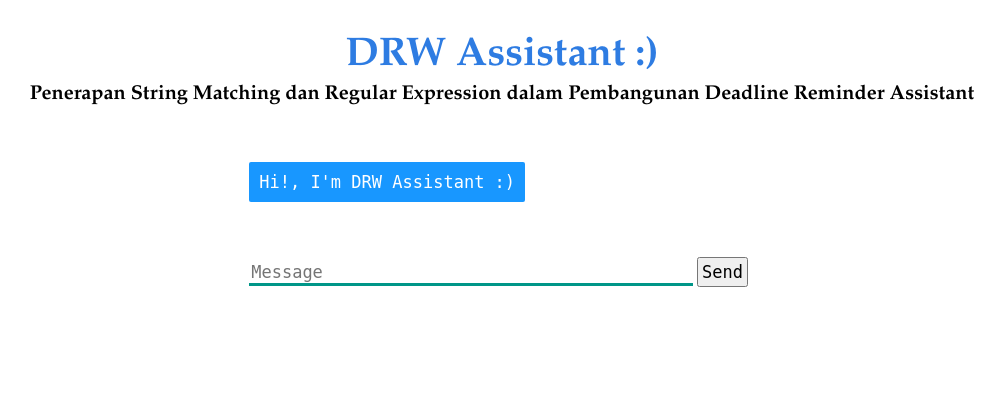
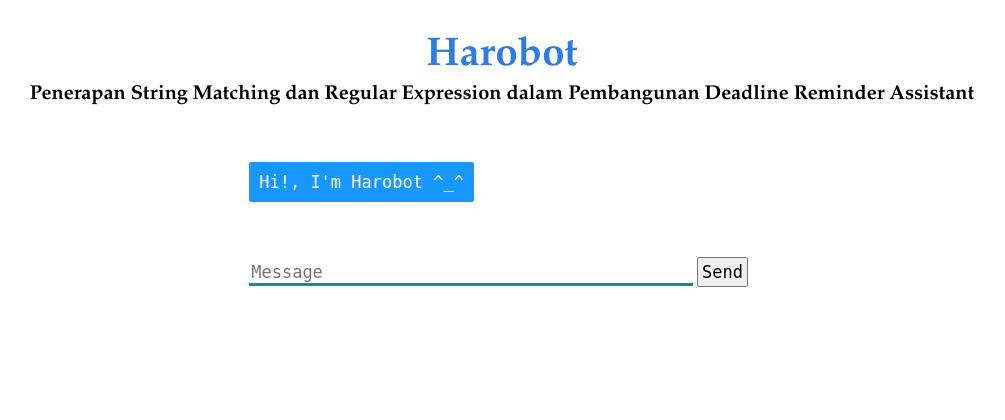
Before and after one commit to bhanuharya/harobot, a Flask app: page / in a window 1280 px wide. Shown: the top 420 px of the page, without its empty margins (138-1143 px from the left). Run offline with Flask 2, Linux system fonts and the light colour scheme; some libraries are stand-ins or nearby versions.

Commit message:
update ui

```diff
--- a/templates/index.html
+++ b/templates/index.html
@@ -3,6 +3,9 @@
   <head>
     <link rel="stylesheet" href="style/styles.css">
     <script src="https://ajax.googleapis.com/ajax/libs/jquery/3.2.1/jquery.min.js"></script>
+    <title>
+      Harobot | Assistant yang Membantu Hidupmu dengan Fitur Reminder Pekerjaan!
+    </title>
     <style>
       body {
     font-family: Garamond;
@@ -98,12 +101,12 @@ h3 {
     </style>
   </head>
   <body>
-    <h1>DRW Assistant :)</h1>
+    <h1>Harobot</h1>
     <h3>Penerapan String Matching dan Regular Expression dalam
       Pembangunan Deadline Reminder Assistant</h3>
     <div>
       <div id="chatbox">
-        <p class="botText"><span>Hi!, I'm DRW Assistant :)</span></p>
+        <p class="botText"><span>Hi!, I'm Harobot ^_^</span></p>
       </div>
       <div id="userInput">
         <input id="textInput" type="text" name="msg" placeholder="Message">
```
